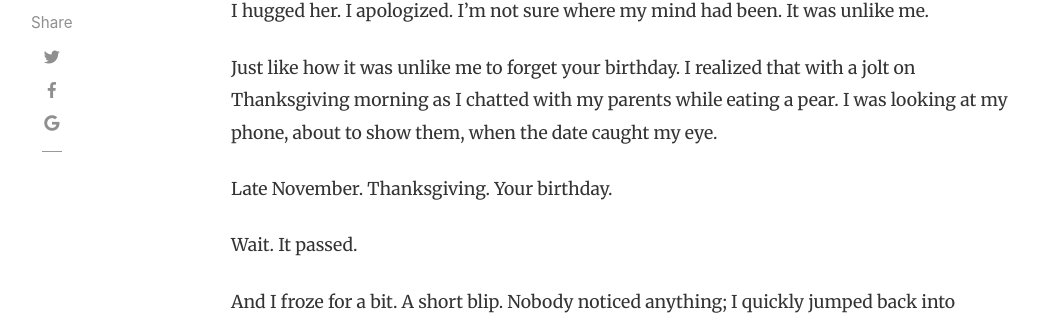
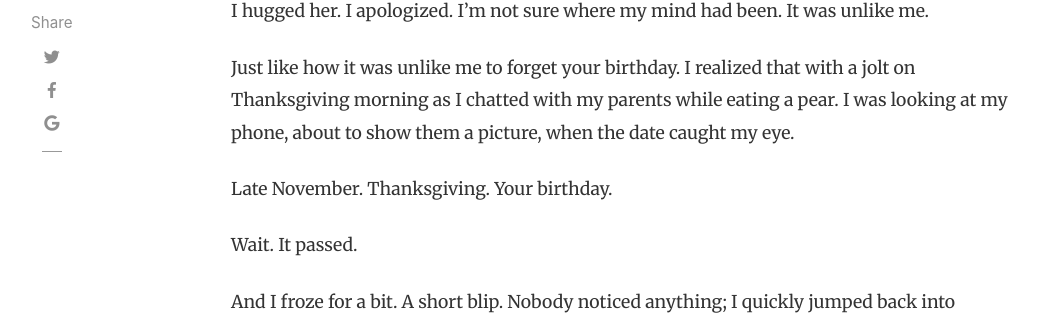
Before and after one commit to gyyu/gyyu.github.io, a Jekyll site: the page built from _posts/2019-11-29-dear-k.md, in a window 1280 px wide and 900 px high, scrolled down 791 px. Shown: the part 203-518 px from the top of the window, without its empty margins (54-1116 px from the left). Built offline with Jekyll 4.4.1, drawn with Linux system fonts in a browser that asks for light colours; nearby versions of some CDN libraries; comment, search, counter and statistics services are not loaded.

Commit message:
Small modifications

```diff
--- a/_posts/2019-11-29-dear-k.md
+++ b/_posts/2019-11-29-dear-k.md
@@ -33,7 +33,7 @@ I hugged her. I apologized. I'm not sure where my mind had been. It was unlike m
 
 Just like how it was unlike me to forget your birthday. I realized that with a jolt on Thanksgiving
 morning as I chatted with my parents while eating a pear. I was looking at my phone,
-about to show them, when the date caught my eye.
+about to show them a picture, when the date caught my eye.
 
 Late November. Thanksgiving. Your birthday.
 
```
Also changed, not shown: _posts/2018-12-27-first-post.md (+2 -2 lines).
